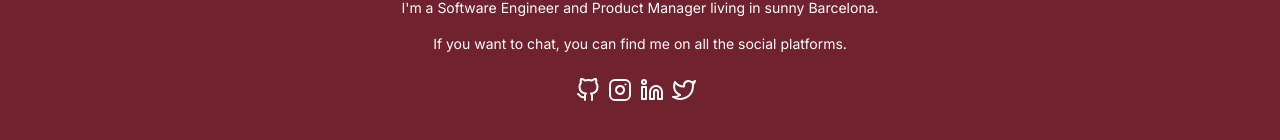
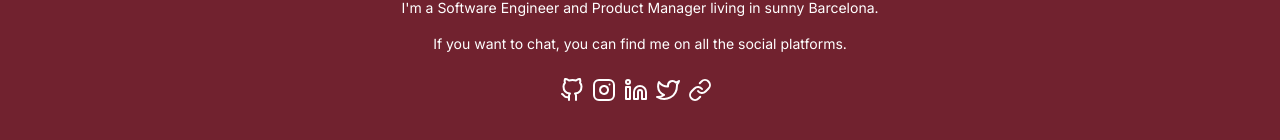
Before and after one commit to Artmann/artmann-web-next, a Next.js app: page /projects in a window 1280 px wide. Shown: the part 2895-3035 px from the top of the page. Built offline with nearby package versions, Linux system fonts and the light colour scheme.

Commit message:
feat: Add link tree to the footer.

```diff
--- a/components/footer/index.tsx
+++ b/components/footer/index.tsx
@@ -1,12 +1,19 @@
 import React, { ReactElement } from 'react'
-import { FiGithub, FiInstagram, FiLinkedin, FiTwitter } from 'react-icons/fi'
+import {
+  FiGithub,
+  FiInstagram,
+  FiLink,
+  FiLinkedin,
+  FiTwitter
+} from 'react-icons/fi'
 
 export default function Footer(): ReactElement {
   const socials = [
     { icon: FiGithub, url: 'https://github.com/artmann/' },
     { icon: FiInstagram, url: 'https://www.instagram.com/christofferartmann/' },
     { icon: FiLinkedin, url: 'https://www.linkedin.com/in/chistoffer-artmann' },
-    { icon: FiTwitter, url: 'https://twitter.com/chrisartmann' }
+    { icon: FiTwitter, url: 'https://twitter.com/chrisartmann' },
+    { icon: FiLink, url: 'https://linktr.ee/chrisartmann' }
   ]
 
   return (
```
